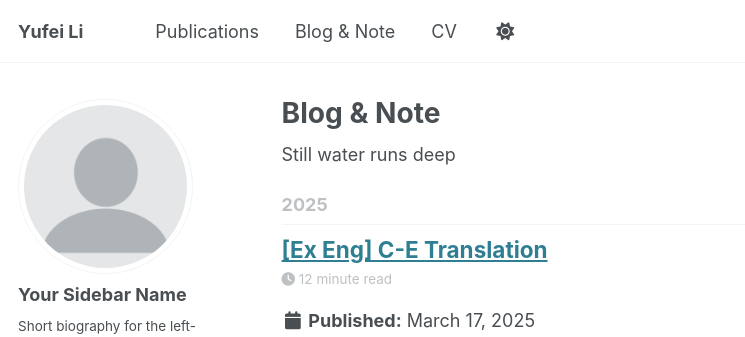
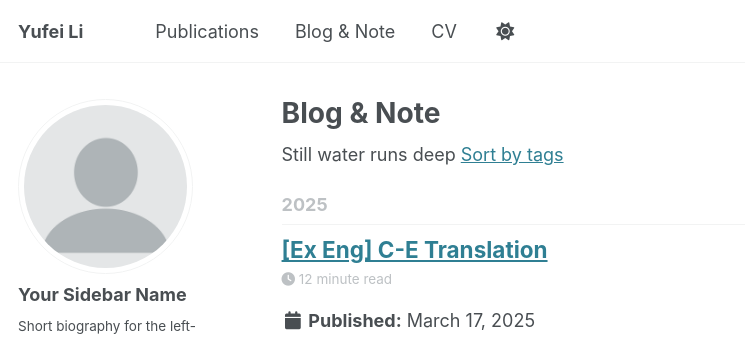
Before and after one commit to Floraaah/Floraaah, a Jekyll site: the page built from _pages/year-archive.html, in a window 1280 px wide and 966 px high. Shown: the top 337 px of the window, without its empty margins (0-745 px from the left). Built offline with Jekyll 4.4.1, drawn with Linux system fonts in a browser that asks for light colours; some web fonts are replaced.

Commit message:
Update year-archive.html

```diff
--- a/_pages/year-archive.html
+++ b/_pages/year-archive.html
@@ -7,6 +7,8 @@ redirect_from:
   - /wordpress/blog-posts/
 ---
 <e>Still water runs deep</e>
+<a href="https://floraaah.github.io/Floraaah//year-archive/">Sort by tags</a>
+
 {% include base_path %}
 {% capture written_year %}'None'{% endcapture %}
 {% for post in site.posts %}
```
